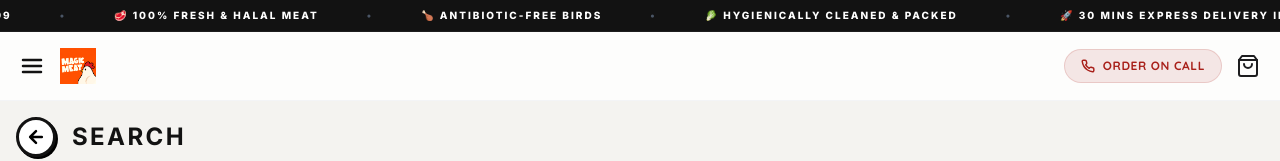
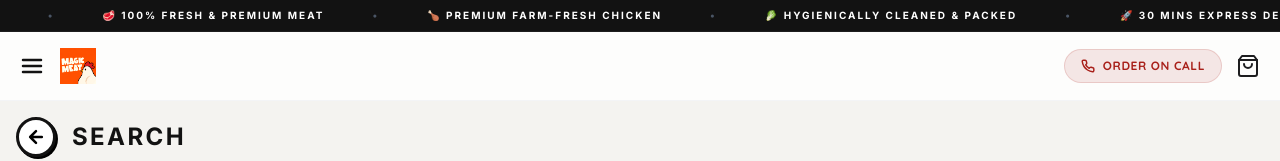
Before and after one commit to nihalkumar5/magicmeat1, a Next.js app: page /search in a window 1280 px wide. Shown: the top 161 px of the page. Built offline with nearby package versions, Linux system fonts and the light colour scheme; no server answers.

Commit message:
style: remove sensitive religious and antibiotic claims in favor of quality-focused premium descriptions

```diff
--- a/src/components/Header.tsx
+++ b/src/components/Header.tsx
@@ -72,13 +72,13 @@ export default function Header() {
   return (
     <>
       {/* Premium Announcement Marquee (Scrolling Ticker) */}
-      <div className="bg-[#121212] text-white py-2 overflow-hidden text-[9px] sm:text-[10px] font-heading font-extrabold uppercase tracking-[0.2em] relative z-50 border-b border-white/5 flex items-center">
+      <div className="bg-[#121212] text-white py-2 overflow-hidden text-[9px] sm:text-[10px] font-heading font-bold uppercase tracking-[0.2em] relative z-50 border-b border-white/5 flex items-center">
         <div className="flex w-max whitespace-nowrap animate-[marquee_35s_linear_infinite] gap-12 items-center">
           <span className="flex items-center gap-2">⚡ Free Delivery on orders above ₹499</span>
           <span className="text-gray-600">•</span>
-          <span className="flex items-center gap-2">🥩 100% Fresh & Halal Meat</span>
+          <span className="flex items-center gap-2">🥩 100% Fresh & Premium Meat</span>
           <span className="text-gray-600">•</span>
-          <span className="flex items-center gap-2">🍗 Antibiotic-Free Birds</span>
+          <span className="flex items-center gap-2">🍗 Premium Farm-Fresh Chicken</span>
           <span className="text-gray-600">•</span>
           <span className="flex items-center gap-2">🥬 Hygienically Cleaned & Packed</span>
           <span className="text-gray-600">•</span>
@@ -88,9 +88,9 @@ export default function Header() {
           {/* Duplicate set for seamless loop */}
           <span className="flex items-center gap-2">⚡ Free Delivery on orders above ₹499</span>
           <span className="text-gray-600">•</span>
-          <span className="flex items-center gap-2">🥩 100% Fresh & Halal Meat</span>
+          <span className="flex items-center gap-2">🥩 100% Fresh & Premium Meat</span>
           <span className="text-gray-600">•</span>
-          <span className="flex items-center gap-2">🍗 Antibiotic-Free Birds</span>
+          <span className="flex items-center gap-2">🍗 Premium Farm-Fresh Chicken</span>
           <span className="text-gray-600">•</span>
           <span className="flex items-center gap-2">🥬 Hygienically Cleaned & Packed</span>
           <span className="text-gray-600">•</span>
--- a/src/components/ProductCard.tsx
+++ b/src/components/ProductCard.tsx
@@ -104,7 +104,7 @@ export default function ProductCard({ product }: ProductCardProps) {
     subtitle = 'Premium quality fresh cuts';
   } else if (searchSpace.some(t => ['chicken', 'poultry'].some(s => t.includes(s)))) {
     badge = 'CHICKEN';
-    subtitle = 'Antibiotic-free fresh birds';
+    subtitle = 'Premium farm-fresh chicken';
   } else if (searchSpace.some(t => ['fish', 'seafood'].some(s => t.includes(s)))) {
     badge = 'SEAFOOD';
     subtitle = 'Fresh catch of the day';
--- a/src/components/ProductDetails.tsx
+++ b/src/components/ProductDetails.tsx
@@ -47,7 +47,7 @@ export default function ProductDetails({ product }: ProductDetailsProps) {
 
     if (activeTab === 'sourcing') {
       if (isMeat) {
-        return "Our meats are sourced directly from ISO-certified sustainable local farms. Every batch undergoes strict veterinary health checkups and antibiotic residue screens. We trim meticulously under clinical cold climates to assure 100% bacteriological safety.";
+        return "Our meats are sourced directly from ISO-certified sustainable local farms. Every batch undergoes strict veterinary health checkups and premium quality screens. We trim meticulously under clinical cold climates to assure 100% bacteriological safety.";
       }
       if (isFish) {
         return "Sourced daily from sustainable coastal catches and pristine fresh rivers. scaled, cleaned, and portioned by our master fishmongers within hours of harvest. Hand-rinsed in pure water and instantly packed on flake ice.";
--- a/src/components/SterileTrust.tsx
+++ b/src/components/SterileTrust.tsx
@@ -126,10 +126,10 @@ export default function SterileTrust() {
                   </p>
                 </div>
                 <div className="purity-card" style={{ borderRight: 'none' }}>
-                  <div className="purity-icon">💊</div>
-                  <h4 className="purity-title">No Hormone Accretions</h4>
+                  <div className="purity-icon">🌾</div>
+                  <h4 className="purity-title">100% Organic Feeds</h4>
                   <p className="purity-text">
-                    100% natural, grass-fed feeds, free from antibiotic growth promoters or steroid injections. Clean proteins.
+                    100% natural, grass-fed feeds, free from artificial growth promoters or steroid injections. Clean proteins.
                   </p>
                 </div>
               </div>
```
